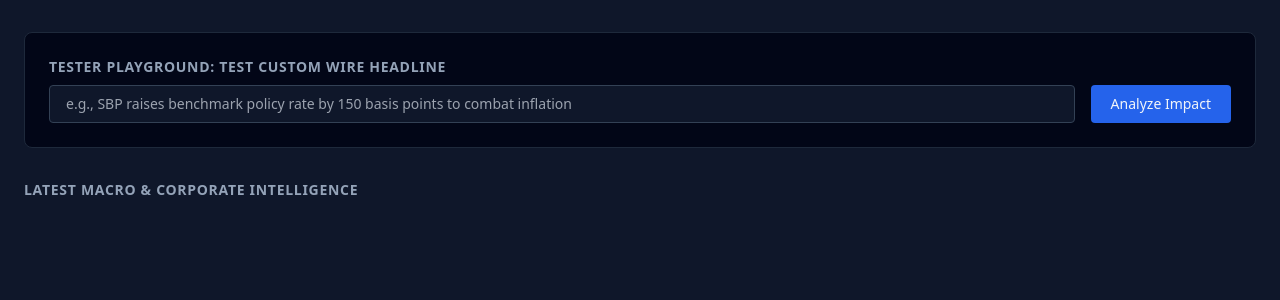
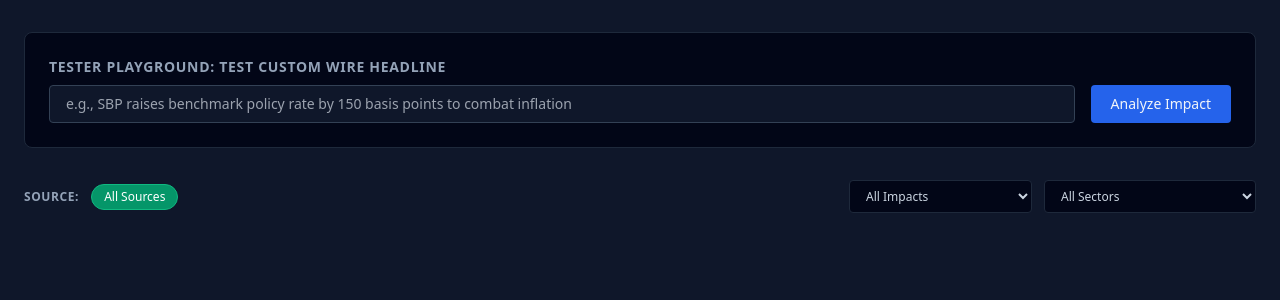
Before and after one commit to mahnoorshah19/market-pulse-terminal, a Python web app: template frontend/templates/index.html in a window 1280 px wide. Shown: the part 85-385 px from the top of the page. Run offline with Jinja, Linux system fonts and the light colour scheme; the template is opened without the code that fills it, so the values that code supplies are empty; some libraries are stand-ins or nearby versions.

Commit message:
Sources added, interactive filter applied to filter news w.r.t source if needed

```diff
--- a/backend/models.py
+++ b/backend/models.py
@@ -1,3 +1,4 @@
+# backend/models.py
 from sqlalchemy import Column, Integer, String, Float, DateTime
 from datetime import datetime
 from backend.database import Base
@@ -6,6 +7,7 @@ class NewsItem(Base):
     __tablename__ = "news_items"
 
     id = Column(Integer, primary_key=True, index=True)
+    source = Column(String, default="Wire", index=True)
     headline = Column(String, unique=True, index=True)
     summary = Column(String)
     published_date = Column(String)
--- a/frontend/templates/index.html
+++ b/frontend/templates/index.html
@@ -8,14 +8,14 @@
     <link rel="stylesheet" href="https://cdnjs.cloudflare.com/ajax/libs/font-awesome/6.0.0/css/all.min.css"/>
 </head>
 <body class="bg-slate-900 text-slate-100 min-h-screen font-sans">
-    <header class="border-b border-slate-800 bg-slate-950 px-8 py-5 flex justify-between items-center">
+    <header class="border-b border-slate-800 bg-slate-950 px-8 py-5 flex justify-between items-center sticky top-0 z-50">
         <div>
             <h1 class="text-xl font-bold tracking-tight text-white flex items-center gap-2">
                 <i class="fa-solid fa-chart-line text-emerald-400"></i> MarketPulse Terminal
             </h1>
             <p class="text-xs text-slate-400">Treasury & Macroeconomic NLP Impact Engine</p>
         </div>
-        <button onclick="syncFeeds()" class="bg-emerald-600 hover:bg-emerald-500 text-xs px-4 py-2 rounded font-medium flex items-center gap-2 transition">
+        <button onclick="syncFeeds()" id="syncBtn" class="bg-emerald-600 hover:bg-emerald-500 text-xs px-4 py-2 rounded font-medium flex items-center gap-2 transition">
             <i class="fa-solid fa-rotate"></i> Sync Live Feeds
         </button>
     </header>
@@ -34,30 +34,79 @@
             <div id="sandboxResult" class="hidden mt-4 p-4 bg-slate-900 border border-slate-800 rounded text-sm"></div>
         </section>
 
+        <!-- Controls: Filters & Source Pills -->
+        <section class="mb-6 space-y-4">
+            <div class="flex flex-wrap items-center justify-between gap-4">
+                <!-- Source Filter Pills -->
+                <div class="flex flex-wrap items-center gap-2">
+                    <span class="text-xs text-slate-400 font-semibold uppercase tracking-wider mr-1">Source:</span>
+                    <button onclick="filterSource('ALL')" class="source-pill px-3 py-1 text-xs rounded-full bg-emerald-600 text-white border border-emerald-500 transition font-medium" data-source="ALL">
+                        All Sources
+                    </button>
+                    {% for src in sources %}
+                    <button onclick="filterSource('{{ src }}')" class="source-pill px-3 py-1 text-xs rounded-full bg-slate-800 text-slate-300 border border-slate-700 hover:bg-slate-700 transition" data-source="{{ src }}">
+                        {{ src }}
+                    </button>
+                    {% endfor %}
+                </div>
+
+                <!-- Direction & Sector Dropdowns -->
+                <div class="flex items-center gap-3">
+                    <select id="impactSelect" onchange="applyFilters()" class="bg-slate-950 border border-slate-800 text-xs rounded px-3 py-1.5 text-slate-300 focus:outline-none focus:border-emerald-500">
+                        <option value="ALL">All Impacts</option>
+                        <option value="BULLISH">Bullish / Expansionary</option>
+                        <option value="BEARISH">Bearish / Contractionary</option>
+                        <option value="NEUTRAL">Neutral / Structural</option>
+                    </select>
+
+                    <select id="sectorSelect" onchange="applyFilters()" class="bg-slate-950 border border-slate-800 text-xs rounded px-3 py-1.5 text-slate-300 focus:outline-none focus:border-emerald-500">
+                        <option value="ALL">All Sectors</option>
+                        <option value="Foreign Exchange & Currency">Foreign Exchange & Currency</option>
+                        <option value="Banking & Monetary Policy">Banking & Monetary Policy</option>
+                        <option value="Energy, Power & Fuel Tariffs">Energy, Power & Fuel Tariffs</option>
+                        <option value="Tech & Export Services">Tech & Export Services</option>
+                        <option value="Automobile & Manufacturing">Automobile & Manufacturing</option>
+                        <option value="Agriculture & Commodities">Agriculture & Commodities</option>
+                    </select>
+                </div>
+            </div>
+        </section>
+
         <!-- Live Intelligence Stream -->
         <section>
-            <h2 class="text-sm font-semibold uppercase tracking-wider text-slate-400 mb-4">Latest Macro & Corporate Intelligence</h2>
-            <div class="space-y-3">
+            <div id="newsFeed" class="space-y-3">
                 {% for item in items %}
-                <div class="bg-slate-950 border border-slate-800 rounded-lg p-5 flex flex-col md:flex-row justify-between items-start md:items-center gap-4">
+                <div class="news-card bg-slate-950 border border-slate-800 rounded-lg p-5 flex flex-col md:flex-row justify-between items-start md:items-center gap-4 transition"
+                     data-source="{{ item.source }}"
+                     data-impact="{{ item.impact_direction }}"
+                     data-sector="{{ item.affected_sector }}">
                     <div class="flex-1">
-                        <div class="flex items-center gap-2 mb-1">
+                        <div class="flex flex-wrap items-center gap-2 mb-2">
+                            <!-- Impact Badge -->
                             <span class="text-xs font-bold px-2 py-0.5 rounded
                                 {% if item.impact_direction == 'BULLISH' %} bg-emerald-950 text-emerald-400 border border-emerald-800
                                 {% elif item.impact_direction == 'BEARISH' %} bg-rose-950 text-rose-400 border border-rose-800
                                 {% else %} bg-slate-800 text-slate-300 {% endif %}">
-                                {{ item.impact_direction }} ({{ (item.sentiment_confidence * 100) | round(0) }}%)
+                                {{ item.impact_direction }} ({{ ((item.sentiment_confidence or 0) * 100) | int }}%)
                             </span>
+                            <!-- Source Badge -->
+                            <span class="text-xs font-semibold text-sky-400 bg-sky-950/70 border border-sky-800/80 px-2 py-0.5 rounded">
+                                {{ item.source }}
+                            </span>
+                            <!-- Sector Badge -->
                             <span class="text-xs font-medium text-slate-400 border border-slate-800 px-2 py-0.5 rounded">
                                 {{ item.affected_sector }}
                             </span>
                             <span class="text-xs text-slate-500">{{ item.published_date }}</span>
                         </div>
-                        <h3 class="text-base font-medium text-white">{{ item.headline }}</h3>
+                        <h3 class="text-base font-medium text-white mb-1">{{ item.headline }}</h3>
+                        {% if item.summary %}
+                        <p class="text-xs text-slate-400 line-clamp-2">{{ item.summary }}</p>
+                        {% endif %}
                     </div>
 
                     <!-- Tester Validation Buttons -->
-                    <div class="flex items-center gap-2 text-xs text-slate-400">
+                    <div class="flex items-center gap-2 text-xs text-slate-400 flex-shrink-0">
                         <span class="hidden md:inline">Accurate?</span>
                         <button onclick="vote('{{ item.id }}', true)" class="hover:text-emerald-400 border border-slate-800 px-2.5 py-1.5 rounded transition">
                             <i class="fa-solid fa-thumbs-up"></i> {{ item.accuracy_upvotes }}
@@ -69,13 +118,57 @@
                 </div>
                 {% endfor %}
             </div>
+            <div id="noResults" class="hidden text-center py-12 text-slate-500 text-sm">
+                No intelligence items match the selected filter criteria.
+            </div>
         </section>
     </main>
 
     <script>
+        let currentSourceFilter = 'ALL';
+
+        function filterSource(source) {
+            currentSourceFilter = source;
+            document.querySelectorAll('.source-pill').forEach(btn => {
+                if (btn.getAttribute('data-source') === source) {
+                    btn.className = 'source-pill px-3 py-1 text-xs rounded-full bg-emerald-600 text-white border border-emerald-500 transition font-medium';
+                } else {
+                    btn.className = 'source-pill px-3 py-1 text-xs rounded-full bg-slate-800 text-slate-300 border border-slate-700 hover:bg-slate-700 transition';
+                }
+            });
+            applyFilters();
+        }
+
+        function applyFilters() {
+            const impactFilter = document.getElementById('impactSelect').value;
+            const sectorFilter = document.getElementById('sectorSelect').value;
+            const cards = document.querySelectorAll('.news-card');
+            let visibleCount = 0;
+
+            cards.forEach(card => {
+                const cardSource = card.getAttribute('data-source');
+                const cardImpact = card.getAttribute('data-impact');
+                const cardSector = card.getAttribute('data-sector');
+
+                const matchesSource = (currentSourceFilter === 'ALL' || cardSource === currentSourceFilter);
+                const matchesImpact = (impactFilter === 'ALL' || cardImpact === impactFilter);
+                const matchesSector = (sectorFilter === 'ALL' || cardSector === sectorFilter);
+
+                if (matchesSource && matchesImpact && matchesSector) {
+                    card.style.display = 'flex';
+                    visibleCount++;
+                } else {
+                    card.style.display = 'none';
+                }
+            });
+
+            document.getElementById('noResults').classList.toggle('hidden', visibleCount > 0);
+        }
+
         async function syncFeeds() {
-            const btn = event.target;
-            btn.innerHTML = '<i class="fa-solid fa-spinner fa-spin"></i> Syncing...';
+            const btn = document.getElementById('syncBtn');
+            btn.innerHTML = '<i class="fa-solid fa-spinner fa-spin"></i> Syncing Wires...';
+            btn.disabled = true;
             await fetch('/api/v1/sync', { method: 'POST' });
             window.location.reload();
         }
```
Also changed, not shown: backend/main.py (+10 -4 lines), backend/scraper.py (+35 -11 lines), market_pulse.db (deleted).
